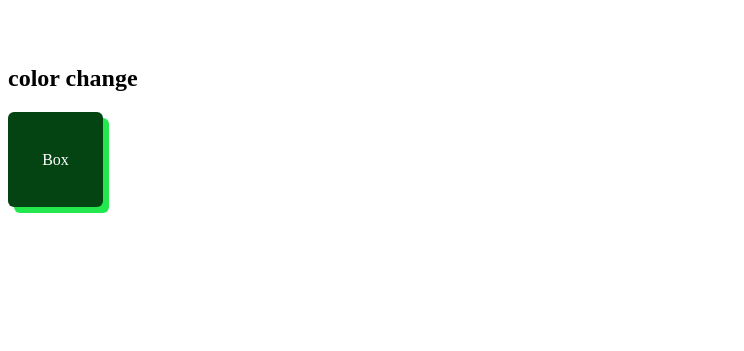
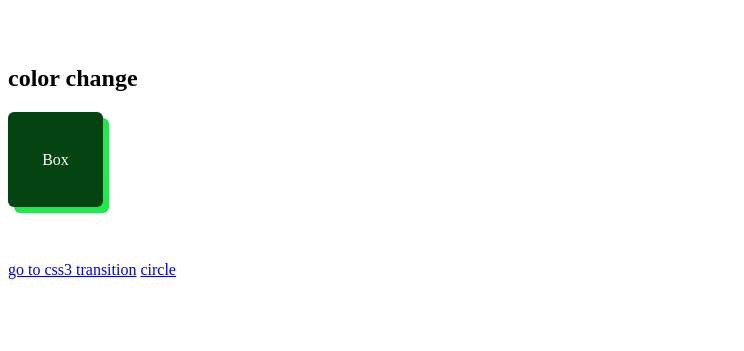
Before and after one commit to MdRifatchimu/useful-transitions, a plain HTML site: page index.html in a window 1280 px wide. Shown: the part 330-681 px from the top of the page, without its empty margins (0-744 px from the left). Drawn offline with Linux system fonts and the light colour scheme.

Commit message:
first commit

```diff
--- a/index.html
+++ b/index.html
@@ -43,7 +43,9 @@
 
     </section>
     <!-- spin in a circle      -->
-
+    <br><br><br>
+    <a href="css3 transition.html" target="_blank" rel="noopener noreferrer">go to css3 transition</a>
+    <a href="transition transform a circle.html" target="_blank" rel="noopener noreferrer">circle</a>
 
     <div class="droplet"> Hi </div>
     <div class="dropletl">From </div>
```
